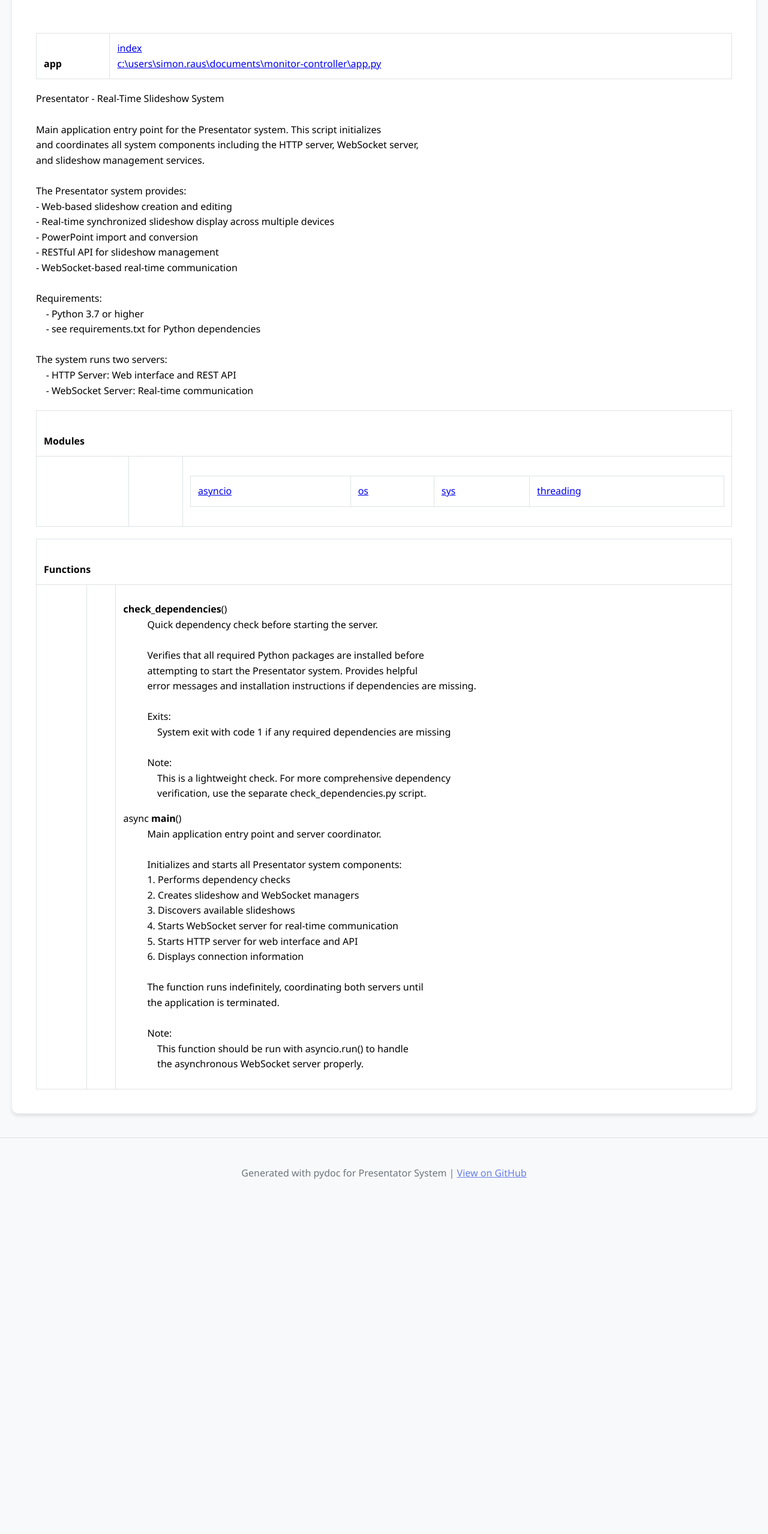
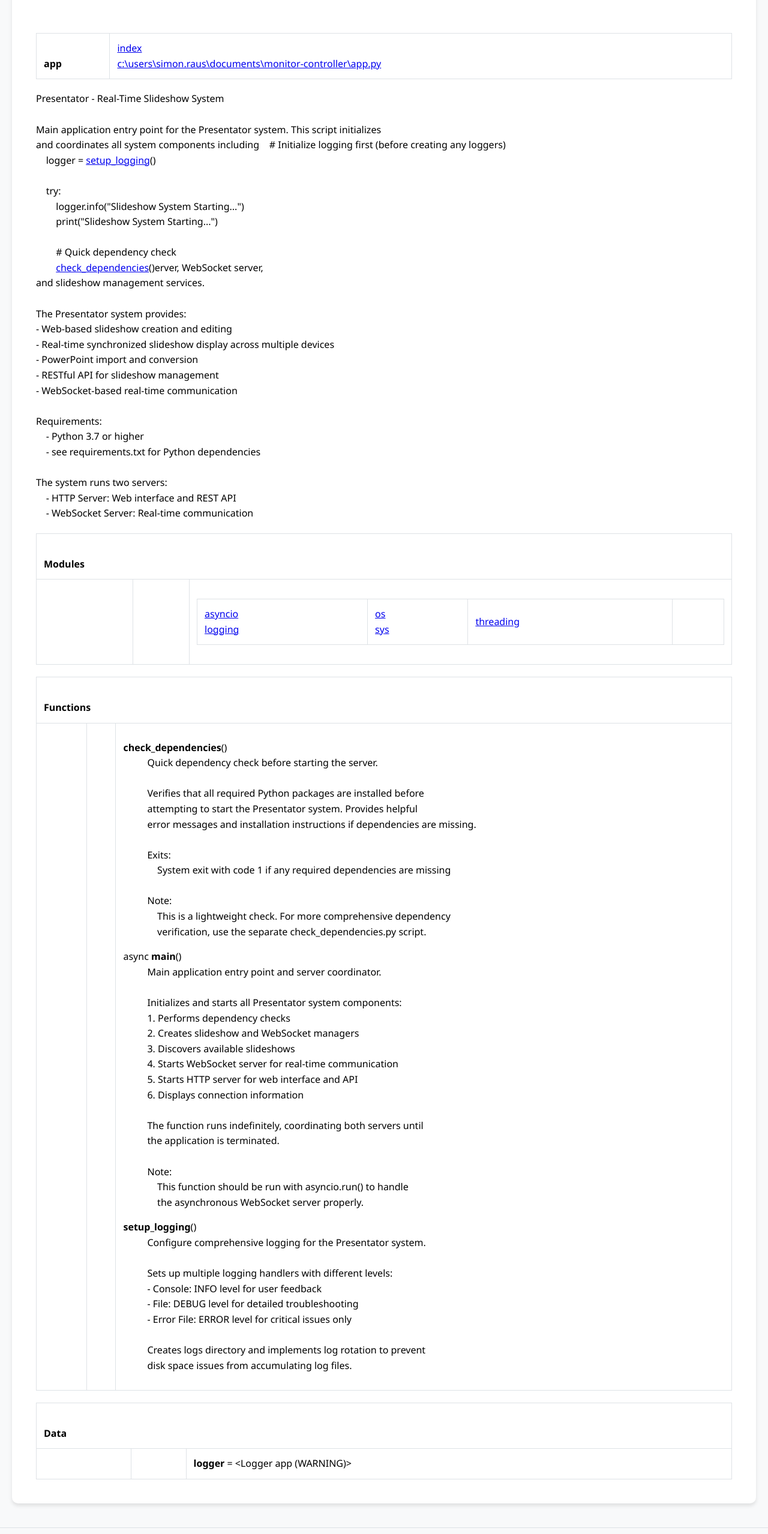
Before and after one commit to ArsuMinSo/monitor-controller, a plain HTML site: page docs/app.html in a window 1280 px wide. Shown: the part 240-2797 px from the top of the page at 60% size. Before the commit the page ends 2255 px from the top, so only its background shows below. Drawn offline with Linux system fonts and the light colour scheme.

Commit message:
updated docs; port changed back

```diff
--- a/docs/app.html
+++ b/docs/app.html
@@ -193,7 +193,15 @@
     <p><span class="code">Presentator&nbsp;-&nbsp;Real-Time&nbsp;Slideshow&nbsp;System<br>
 &nbsp;<br>
 Main&nbsp;application&nbsp;entry&nbsp;point&nbsp;for&nbsp;the&nbsp;Presentator&nbsp;system.&nbsp;This&nbsp;script&nbsp;initializes<br>
-and&nbsp;coordinates&nbsp;all&nbsp;system&nbsp;components&nbsp;including&nbsp;the&nbsp;HTTP&nbsp;server,&nbsp;WebSocket&nbsp;server,<br>
+and&nbsp;coordinates&nbsp;all&nbsp;system&nbsp;components&nbsp;including&nbsp;&nbsp;&nbsp;&nbsp;#&nbsp;Initialize&nbsp;logging&nbsp;first&nbsp;(before&nbsp;creating&nbsp;any&nbsp;loggers)<br>
+&nbsp;&nbsp;&nbsp;&nbsp;logger&nbsp;=&nbsp;<a href="#-setup_logging">setup_logging</a>()<br>
+&nbsp;&nbsp;&nbsp;&nbsp;<br>
+&nbsp;&nbsp;&nbsp;&nbsp;try:<br>
+&nbsp;&nbsp;&nbsp;&nbsp;&nbsp;&nbsp;&nbsp;&nbsp;logger.info("Slideshow&nbsp;System&nbsp;Starting...")<br>
+&nbsp;&nbsp;&nbsp;&nbsp;&nbsp;&nbsp;&nbsp;&nbsp;print("Slideshow&nbsp;System&nbsp;Starting...")<br>
+&nbsp;&nbsp;&nbsp;&nbsp;&nbsp;&nbsp;&nbsp;&nbsp;<br>
+&nbsp;&nbsp;&nbsp;&nbsp;&nbsp;&nbsp;&nbsp;&nbsp;#&nbsp;Quick&nbsp;dependency&nbsp;check<br>
+&nbsp;&nbsp;&nbsp;&nbsp;&nbsp;&nbsp;&nbsp;&nbsp;<a href="#-check_dependencies">check_dependencies</a>()erver,&nbsp;WebSocket&nbsp;server,<br>
 and&nbsp;slideshow&nbsp;management&nbsp;services.<br>
 &nbsp;<br>
 The&nbsp;Presentator&nbsp;system&nbsp;provides:<br>
@@ -217,10 +225,11 @@ The&nbsp;system&nbsp;runs&nbsp;two&nbsp;servers:<br>
 
 <tr><td class="decor pkg-content-decor"><span class="code">&nbsp;&nbsp;&nbsp;&nbsp;&nbsp;&nbsp;</span></td><td>&nbsp;</td>
 <td class="singlecolumn"><table><tr><td class="multicolumn"><a href="asyncio.html">asyncio</a><br>
+<a href="logging.html">logging</a><br>
 </td><td class="multicolumn"><a href="os.html">os</a><br>
-</td><td class="multicolumn"><a href="sys.html">sys</a><br>
+<a href="sys.html">sys</a><br>
 </td><td class="multicolumn"><a href="threading.html">threading</a><br>
-</td></tr></table></td></tr></table><p>
+</td><td class="multicolumn"></td></tr></table></td></tr></table><p>
 <table class="section">
 <tr class="decor functions-decor heading-text">
 <td class="section-title" colspan=3>&nbsp;<br><strong class="bigsection">Functions</strong></td></tr>
@@ -254,11 +263,26 @@ the&nbsp;application&nbsp;is&nbsp;terminated.<br>
 Note:<br>
 &nbsp;&nbsp;&nbsp;&nbsp;This&nbsp;function&nbsp;should&nbsp;be&nbsp;run&nbsp;with&nbsp;asyncio.run()&nbsp;to&nbsp;handle<br>
 &nbsp;&nbsp;&nbsp;&nbsp;the&nbsp;asynchronous&nbsp;WebSocket&nbsp;server&nbsp;properly.</span></dd></dl>
-</td></tr></table>
+ <dl><dt><a name="-setup_logging"><strong>setup_logging</strong></a>()</dt><dd><span class="code">Configure&nbsp;comprehensive&nbsp;logging&nbsp;for&nbsp;the&nbsp;Presentator&nbsp;system.<br>
+&nbsp;<br>
+Sets&nbsp;up&nbsp;multiple&nbsp;logging&nbsp;handlers&nbsp;with&nbsp;different&nbsp;levels:<br>
+-&nbsp;Console:&nbsp;INFO&nbsp;level&nbsp;for&nbsp;user&nbsp;feedback<br>
+-&nbsp;File:&nbsp;DEBUG&nbsp;level&nbsp;for&nbsp;detailed&nbsp;troubleshooting<br>
+-&nbsp;Error&nbsp;File:&nbsp;ERROR&nbsp;level&nbsp;for&nbsp;critical&nbsp;issues&nbsp;only<br>
+&nbsp;<br>
+Creates&nbsp;logs&nbsp;directory&nbsp;and&nbsp;implements&nbsp;log&nbsp;rotation&nbsp;to&nbsp;prevent<br>
+disk&nbsp;space&nbsp;issues&nbsp;from&nbsp;accumulating&nbsp;log&nbsp;files.</span></dd></dl>
+</td></tr></table><p>
+<table class="section">
+<tr class="decor data-decor heading-text">
+<td class="section-title" colspan=3>&nbsp;<br><strong class="bigsection">Data</strong></td></tr>
+
+<tr><td class="decor data-decor"><span class="code">&nbsp;&nbsp;&nbsp;&nbsp;&nbsp;&nbsp;</span></td><td>&nbsp;</td>
+<td class="singlecolumn"><strong>logger</strong> = &lt;Logger app (WARNING)&gt;</td></tr></table>
 </body></html>
         </div>
     </div>
     <div class="footer">
         <p>Generated with pydoc for Presentator System |
-        <a href="https://github.com/ArsuMinSo/Monitor_vyroba" style="color: #667eea;">View on GitHub</a></p>
+        <a href="https://github.com/ArsuMinSo/monitor-controller" style="color: #667eea;">View on GitHub</a></p>
     </div>
```
Also changed, not shown: docs/index.html (+1 -1 lines), docs/src.http_server.html (+3 -2 lines), docs/src.pptx_parse.html (+1 -1 lines), docs/src.slideshow_manager.html (+3 -2 lines), docs/src.utils.html (+1 -1 lines), docs/src.websocket_manager.html (+3 -2 lines), 2 other files.
